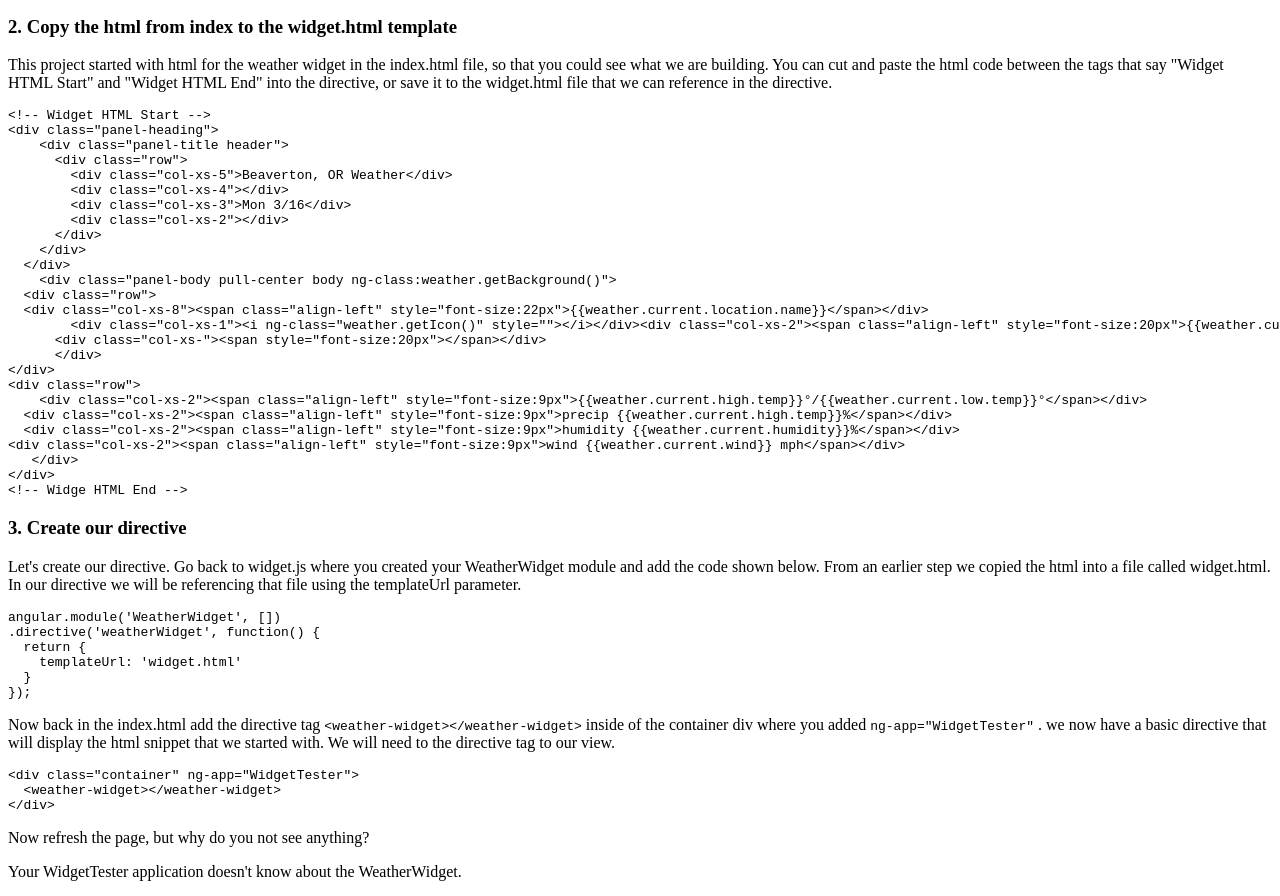
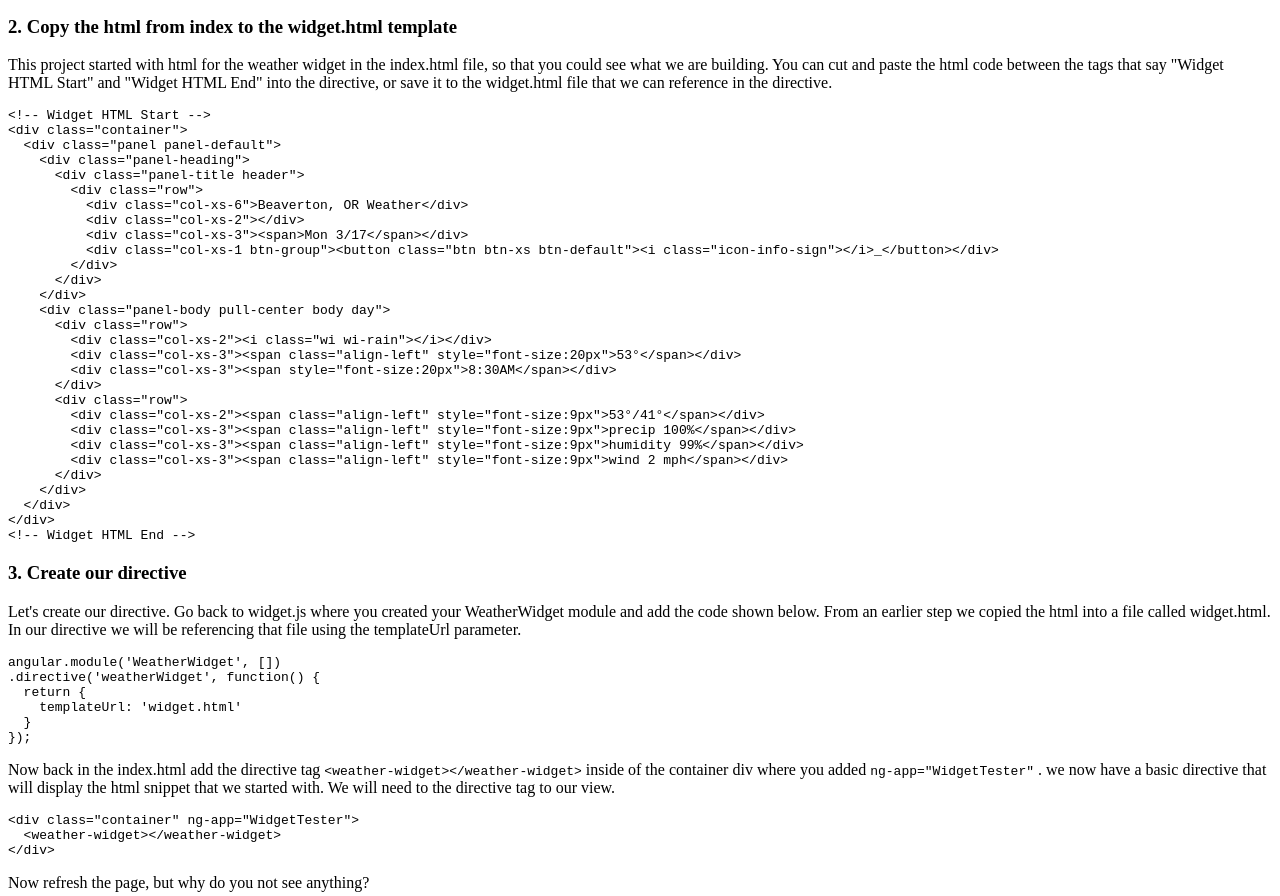
Before and after one commit to ngpdx/codingnight, a plain HTML site: page day2/index.html in a window 1280 px wide. Shown: the part 1200-2096 px from the top of the page. Drawn offline with Linux system fonts and the light colour scheme.

Commit message:
day 2 step 2 fix

```diff
--- a/day2/index.html
+++ b/day2/index.html
@@ -83,31 +83,34 @@ angular.module('WeatherWidget', []);
                     </p>
 <pre class="prettyprint" lang="html">
 &lt;!-- Widget HTML Start --&gt;
-&lt;div class="panel-heading"&gt;
-    &lt;div class="panel-title header"&gt;
-      &lt;div class="row"&gt;
-        &lt;div class="col-xs-5"&gt;Beaverton, OR Weather&lt;/div&gt;
-        &lt;div class="col-xs-4"&gt;&lt;/div&gt;
-        &lt;div class="col-xs-3"&gt;Mon 3/16&lt;/div&gt;
-        &lt;div class="col-xs-2"&gt;&lt;/div&gt;
+&lt;div class=&quot;container&quot;&gt;
+  &lt;div class=&quot;panel panel-default&quot;&gt;
+    &lt;div class=&quot;panel-heading&quot;&gt;
+      &lt;div class=&quot;panel-title header&quot;&gt;
+        &lt;div class=&quot;row&quot;&gt;
+          &lt;div class=&quot;col-xs-6&quot;&gt;Beaverton, OR Weather&lt;/div&gt;
+          &lt;div class=&quot;col-xs-2&quot;&gt;&lt;/div&gt;
+          &lt;div class=&quot;col-xs-3&quot;&gt;&lt;span&gt;Mon 3/17&lt;/span&gt;&lt;/div&gt;
+          &lt;div class=&quot;col-xs-1 btn-group&quot;&gt;&lt;button class=&quot;btn btn-xs btn-default&quot;&gt;&lt;i class=&quot;icon-info-sign&quot;&gt;&lt;/i&gt;_&lt;/button&gt;&lt;/div&gt;
+        &lt;/div&gt;
+      &lt;/div&gt;
+    &lt;/div&gt;
+    &lt;div class=&quot;panel-body pull-center body day&quot;&gt;
+      &lt;div class=&quot;row&quot;&gt;
+        &lt;div class=&quot;col-xs-2&quot;&gt;&lt;i class=&quot;wi wi-rain&quot;&gt;&lt;/i&gt;&lt;/div&gt;
+        &lt;div class=&quot;col-xs-3&quot;&gt;&lt;span class=&quot;align-left&quot; style=&quot;font-size:20px&quot;&gt;53&deg;&lt;/span&gt;&lt;/div&gt;
+        &lt;div class=&quot;col-xs-3&quot;&gt;&lt;span style=&quot;font-size:20px&quot;&gt;8:30AM&lt;/span&gt;&lt;/div&gt;
+      &lt;/div&gt;
+      &lt;div class=&quot;row&quot;&gt;
+        &lt;div class=&quot;col-xs-2&quot;&gt;&lt;span class=&quot;align-left&quot; style=&quot;font-size:9px&quot;&gt;53&deg;/41&deg;&lt;/span&gt;&lt;/div&gt;
+        &lt;div class=&quot;col-xs-3&quot;&gt;&lt;span class=&quot;align-left&quot; style=&quot;font-size:9px&quot;&gt;precip 100%&lt;/span&gt;&lt;/div&gt;
+        &lt;div class=&quot;col-xs-3&quot;&gt;&lt;span class=&quot;align-left&quot; style=&quot;font-size:9px&quot;&gt;humidity 99%&lt;/span&gt;&lt;/div&gt;
+        &lt;div class=&quot;col-xs-3&quot;&gt;&lt;span class=&quot;align-left&quot; style=&quot;font-size:9px&quot;&gt;wind 2 mph&lt;/span&gt;&lt;/div&gt;
       &lt;/div&gt;
     &lt;/div&gt;
   &lt;/div&gt;
-    &lt;div class="panel-body pull-center body ng-class:weather.getBackground()"&gt;
-  &lt;div class="row"&gt;
-  &lt;div class="col-xs-8"&gt;&lt;span class="align-left" style="font-size:22px"&gt;{{weather.current.location.name}}&lt;/span&gt;&lt;/div&gt;
-        &lt;div class="col-xs-1"&gt&lt;i ng-class="weather.getIcon()" style=""&gt&lt;/i&gt&lt;/div&gt&lt;div class="col-xs-2">&lt;span class="align-left" style="font-size:20px"&gt{{weather.current.temp}}&deg;&lt;/span>&lt;/div&gt
-      &lt;div class="col-xs-"&gt&lt;span style="font-size:20px"&gt;&lt;/span>&lt;/div&gt
-      &lt;/div&gt;
 &lt;/div&gt;
-&lt;div class="row"&gt;
-    &lt;div class="col-xs-2"&gt;&lt;span class="align-left" style="font-size:9px"&gt;{{weather.current.high.temp}}&deg;/{{weather.current.low.temp}}&deg;&lt;/span&gt;&lt;/div&gt;
-  &lt;div class="col-xs-2"&gt;&lt;span class="align-left" style="font-size:9px"&gt;precip {{weather.current.high.temp}}%&lt;/span&gt;&lt;/div&gt;
-  &lt;div class="col-xs-2"&gt;&lt;span class="align-left" style="font-size:9px"&gt;humidity {{weather.current.humidity}}%&lt;/span&gt;&lt;/div&gt;
-&lt;div class="col-xs-2"&gt;&lt;span class="align-left" style="font-size:9px"&gt;wind {{weather.current.wind}} mph&lt;/span&gt;&lt;/div&gt;
-   &lt;/div&gt;
-&lt;/div&gt;
-&lt;!-- Widge HTML End --&gt;
+&lt;!-- Widget HTML End --&gt;
 </pre>
                     <h3 class="full-width">3. Create our directive</h3>
                     <p>
```
Also changed, not shown: day1/index.html (added, +10 -0 lines), day3/index.html (added, +10 -0 lines), 1 other file.
